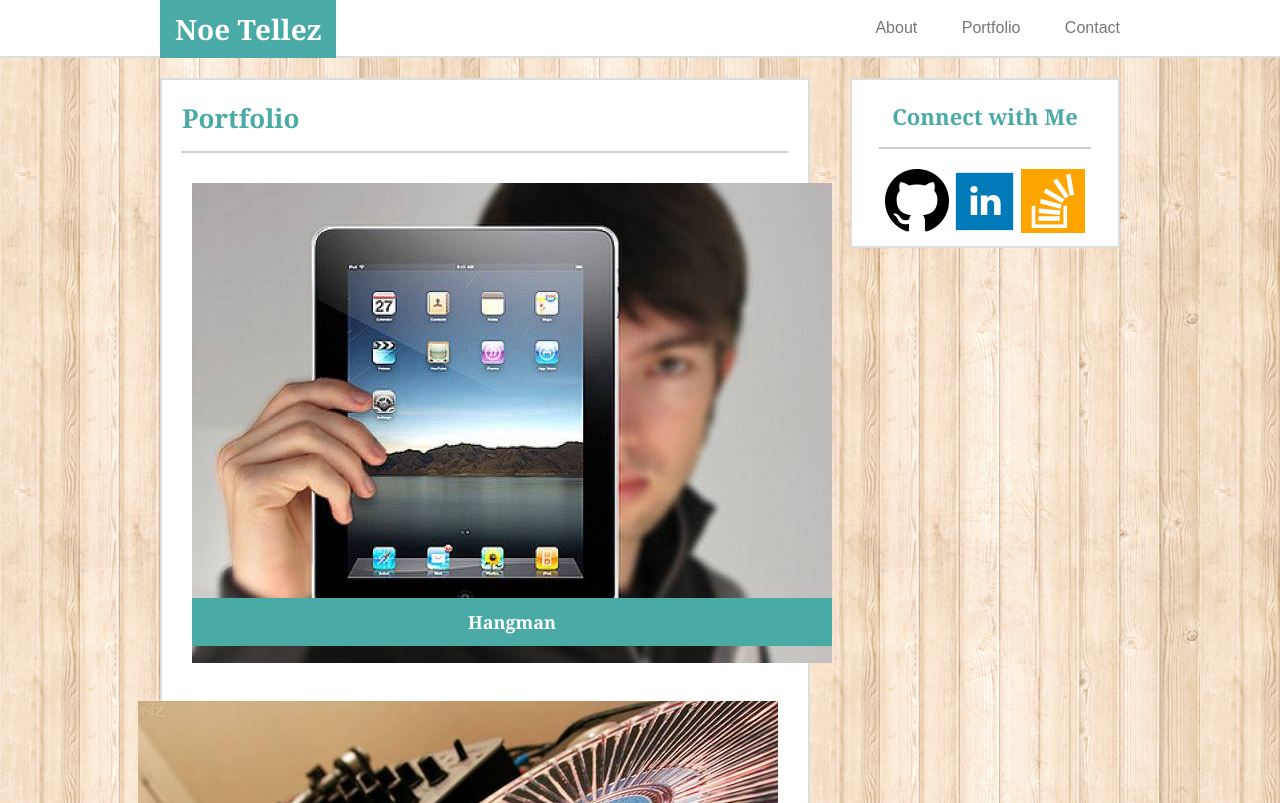
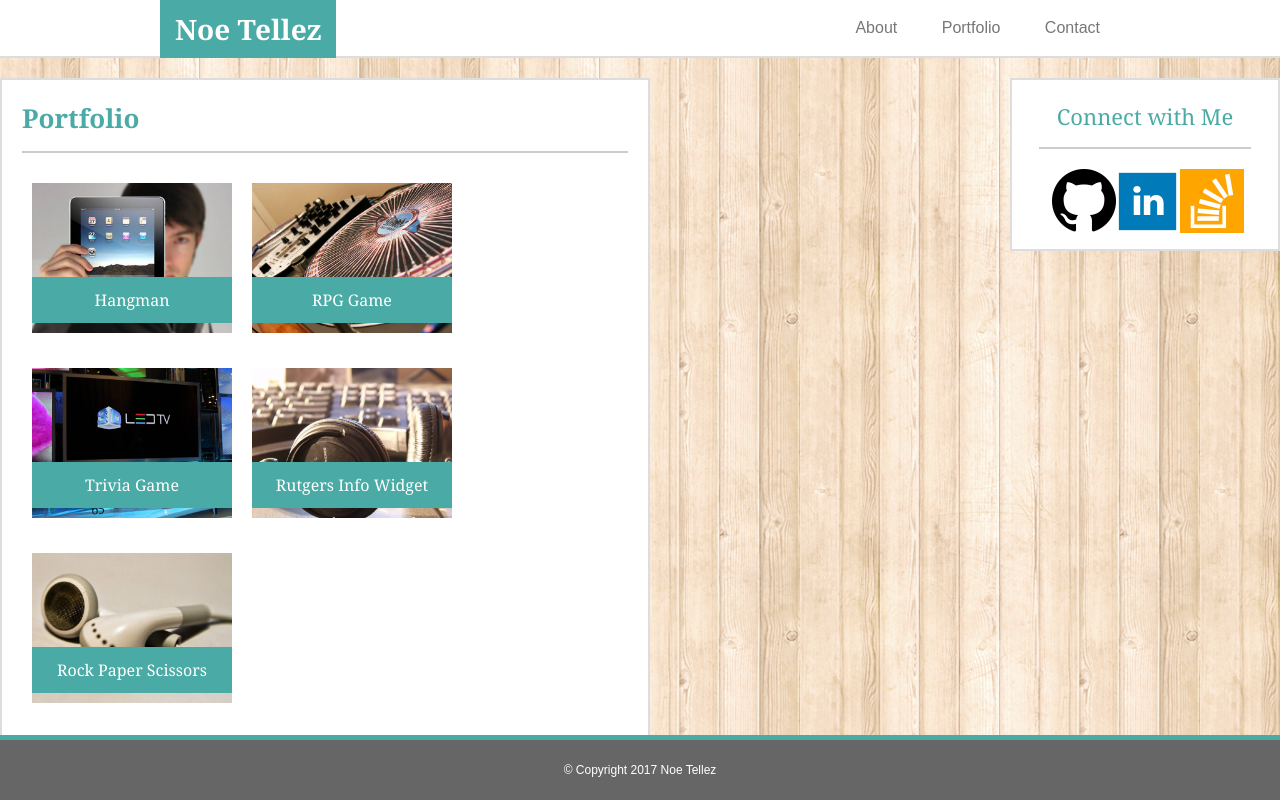
Before and after one commit to noetlz10/Basic-Portfolio, a plain HTML site: page portfolio.html in a window 1280 px wide. Shown: the top 803 px of the page. Drawn offline with Linux system fonts and the light colour scheme.

Commit message:
final changes

```diff
--- a/assets/css/style.css
+++ b/assets/css/style.css
@@ -22,7 +22,7 @@ a {
 }
 
 a:hover {
-    color: #4aaaa5;
+    color: #0bada7;
 }
 
 .tabs {
@@ -35,6 +35,7 @@ a:hover {
     margin: 0 auto;
     min-height: 100%;
     margin-bottom: -65px;
+
 }
 
 
@@ -94,9 +95,7 @@ hr {
     padding-right: 20px;
 }
 
-.navtab li:last-child {
-    padding-right: 0px;
-}
+
 
 
 /* Main content styling */
@@ -111,13 +110,13 @@ h2 {
 
 h4 {
     font-size: 22px;
-    font-weight: bold;
     font-family: 'Georgia', Times, 'Times New Roman', serif;
-    color: #4aaaa5;
     text-align: center;
+
 }
 
-.aboutme-content, .contact-content, .portfolio-content {
+
+.main-content {
     width: 650px;
     margin: 0px;
     color: #777777;
@@ -128,12 +127,14 @@ h4 {
     border-width: 2px;
     border-style: solid;
     border-color: #dddddd;
-    margin-bottom: 40px;
+    margin-bottom: 100px;
 }
 
-.aboutme-title, .contact-title, .portfolio-title {
+
+.main-content-title {
     padding: 5px 5px 0px 0px;
     margin-bottom: 10px;
+    clear: both;
 }
 
 
@@ -155,7 +156,9 @@ h4 {
 }
 
 
+
 /* Unique portfolio information */
+
 
 .image-left {
     display: inline-block;
@@ -167,11 +170,12 @@ h4 {
 
 .image-right {
     display: inline-block;
-    float: right;
+    float: left;
     margin: 10px;
     position: relative;
     margin-bottom: 25px;
 }
+
 
 .image-left:hover {
     display: inline-block;
@@ -184,29 +188,32 @@ h4 {
 
 .image-right:hover {
     display: inline-block;
-    float: right;
+    float: left;
     margin: 10px;
     position: relative;
     margin-bottom: 25px;
     opacity: 0.7;
 }
 
-.image-caption {
+.img-caption {
     position: absolute;
     background-color: #4aaaa5;
     padding-top: 15px;
     padding-bottom: 15px;
-    bottom: 20px;
+    bottom: 10px;
     width: 100%;
 }
 
-.image-caption h4 {
+.img-caption h4 {
     color: #ffffff;
-    font-size: 18px;
+    font-size: 16px;
     font-family: 'Georgia', Times, 'Times New Roman', serif;
     text-align: center;
 }
-
+img {
+    width: 200px;
+    float: left;
+}
 
 /* Contact Main content styling */
 
@@ -261,7 +268,7 @@ input[type=submit]:hover {
     border-width: 2px;
     border-style: solid;
     border-color: #dddddd;
-    display: inline-block;
+    display: inline;
 }
 
 .social-tab hr {
@@ -272,10 +279,12 @@ input[type=submit]:hover {
 
 .social-title {
     margin-top: 25px;
+    font-family: 'Georgia', Times, 'Times New Roman', serif;
+    color: #4aaaa5;
 }
 
 .social-links {
-    margin: 10px 0px 10px 0px;
+    margin: 10px 10px 100px 40px;
 }
 
 .social-img {
@@ -288,6 +297,7 @@ input[type=submit]:hover {
     height: 64px;
     background: rgba(0, 0, 0, 0.3);
 }
+
 
 .social-tab ul li {
     display: inline;
@@ -311,28 +321,14 @@ input[type=submit]:hover {
     background-color: #666666;
     color: white;
     text-align: center;
-    font-size: 10px;
+    font-size: 12px;
     margin: 0px;
     border-top: 5px;
     border-style: solid;
     border-color: #4aaaa5;
-    line-height: 65px;
+    line-height: 60px;
+    position: fixed;
+    bottom: 0px;
+    width: 100%;
     clear: both;
 }
-
-
-#contact-footer {
-    position: fixed;
-    bottom: 0;
-    width: 100%;
-    background-color: #666666;
-    color: white;
-    text-align: center;
-    font-size: 10px;
-    margin: 0px;
-    border-top: 5px;
-    border-style: solid;
-    border-color: #4aaaa5;
-    line-height: 65px;
-    clear: both;
-}
--- a/portfolio.html
+++ b/portfolio.html
@@ -25,53 +25,55 @@
 			</div>
 	    </header>
 
-	    <div class="body-content">
-	     <!--class for the styling of the tabs section -->
-	    <div class="tabstyle">
+	    <div class="body-content"> </div>
 
-	    	<!--Portfolio section - Main Content -->
-	    	<section class="portfolio-content">
-	    		<div class="portfolio-title">
+	    <section class="main-content">
+                <div class="main-content-title">
                     <h2>Portfolio</h2>
                 </div>
                 <hr>
-	    		<div class="portfolio-img">
+
+
                     <div class="image-left">
-	    				<img src="assets/images/technics-6.jpg" alt="placeholder image">
-	    				<div class="image-caption">
+                        <img src="assets/images/technics-6.jpg" alt="placeholder image" />
+                        <div class="img-caption">
                             <h4>Hangman</h4>
                         </div>
                     </div>
 
-	    			<div class ="image-right">
-	    				<img src="assets/images/technics-5.jpg" alt="placeholder image">
-	    				<div class="image-caption">
+                    <div class="image-right">
+                        <img src="assets/images/technics-5.jpg" alt="placeholder image" />
+                        <div class="img-caption">
                             <h4>RPG Game</h4>
                         </div>
                     </div>
 
                     <div class="image-left">
-	    				<img src="assets/images/technics-4.jpg" alt="placeholder image">
-	    				<div class="image-caption">
+                        <img src="assets/images/technics-4.jpg" alt="placeholder image" />
+                        <div class="img-caption">
                             <h4>Trivia Game</h4>
                         </div>
                     </div>
 
                     <div class="image-right">
-	    				<img src="assets/images/technics-3.jpg" alt="placeholder image">
-	    				<div class="image-caption">
+                        <img src="assets/images/technics-3.jpg" alt="placeholder image" />
+                        <div class="img-caption">
                             <h4>Rutgers Info Widget</h4>
                         </div>
                     </div>
 
                     <div class="image-left">
-	    				<img src="assets/images/technics-2.jpg" alt="placeholder image">
-	    				<div class="image-caption">
+                        <img src="assets/images/technics-2.jpg" alt="placeholder image" />
+                        <div class="img-caption">
                             <h4>Rock Paper Scissors</h4>
                         </div>
                     </div>
                 </div>
             </section>
+
+
+
+
 			<!--Social Network Link Tabs-->
 			<section class="social-tab">
 				<div class="social-title">
```
Also changed, not shown: contact.html (+9 -7 lines), index.html (+5 -5 lines). Lines whose indentation alone changed are shown as unchanged.
